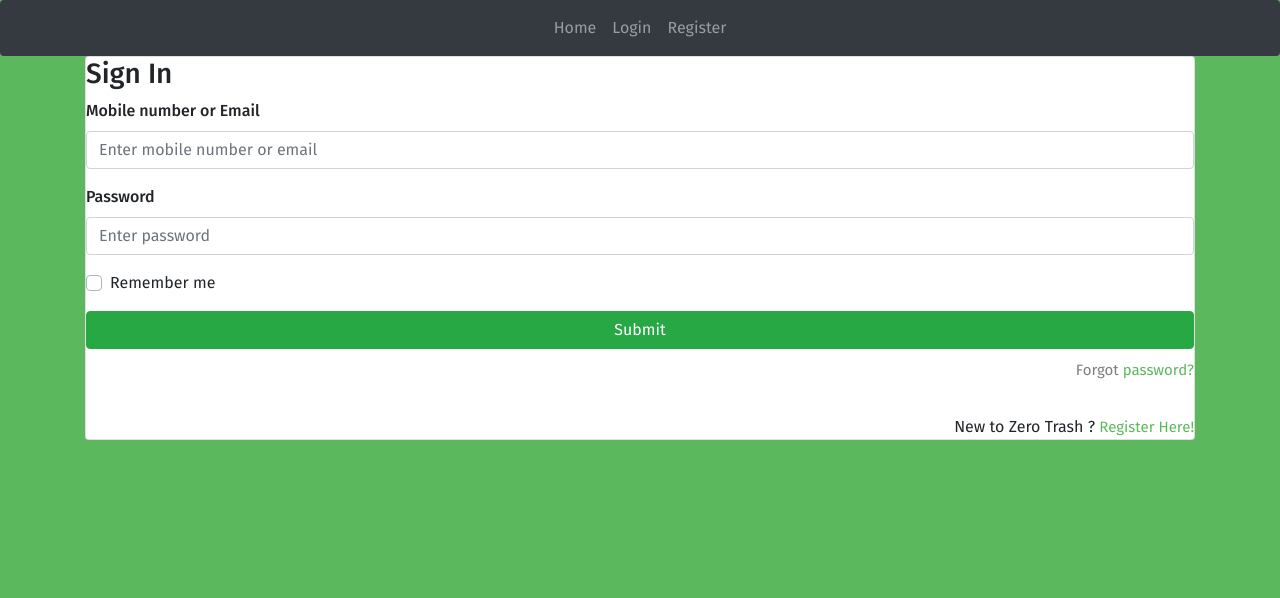
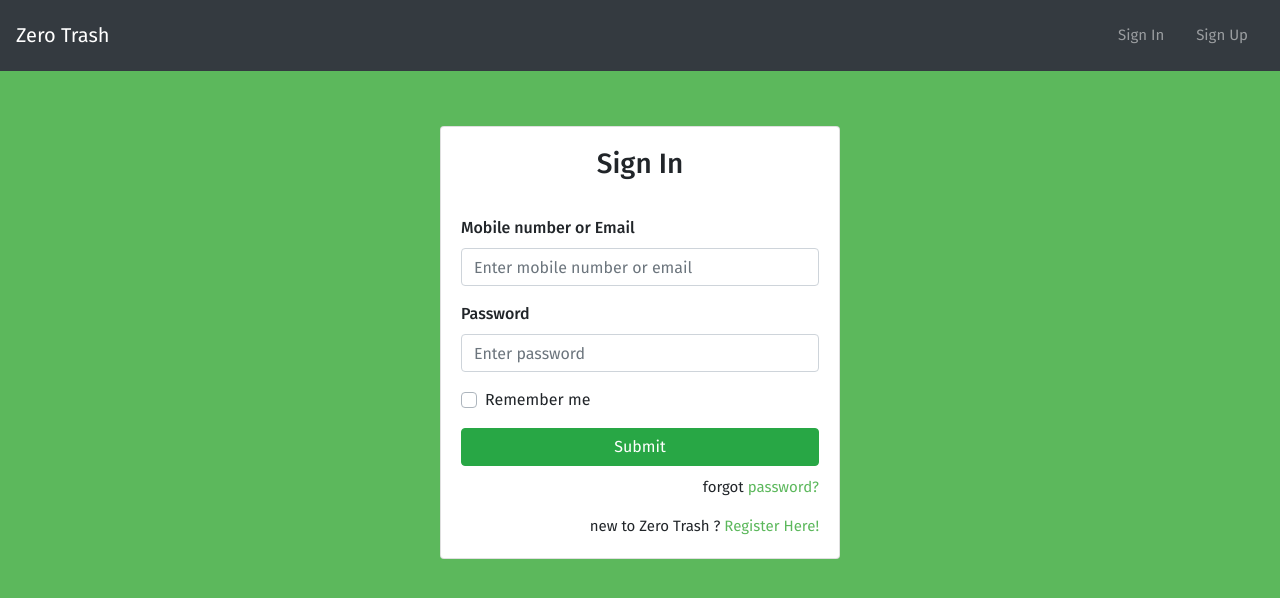
Before and after one commit to DDilshani/CO328-Project-Frontend-, a React (Create React App) app: page /login in a window 1280 px wide. Shown: the top 598 px of the page. Built offline with nearby package versions, Linux system fonts and the light colour scheme.

Commit message:
collapsabel navigation bar

```diff
--- a/src/App.js
+++ b/src/App.js
@@ -53,7 +53,7 @@ export default App;*/
 import React, { Component } from 'react'
 import { BrowserRouter as Router, Route } from 'react-router-dom'
 
-import Navbar from './components/layout/Navbar'
+import Navigationbar from './components/layout/Navigationbar'
 import Login from './components/Login'
 import Register from './components/Register'
 import Landing from './components/Landing'
@@ -63,7 +63,7 @@ class App extends Component {
     return (
       <Router>
         <div className="App">
-          <Navbar />
+          <Navigationbar />
           <Route exact path="/" component={Landing} />
           <div className="container">
             <Route exact path="/register" component={Register} />
--- a/src/components/Login.js
+++ b/src/components/Login.js
@@ -69,10 +69,11 @@ class Login extends Component {
         )
 
         return (
-            <div class = 'card'>
+            <div className = 'card'>
                 <form onSubmit = {this.continue}>
-                    <h3>Sign In</h3>
-
+                    <div className = 'header'>
+                        <h3>Sign In</h3>
+                    </div>
                     <div className="form-group">
                         <label>Mobile number or Email</label>
                         <input type="text"  value = {values.username} onChange = {this.handleChange('username')} className="form-control" placeholder="Enter mobile number or email" required />
@@ -92,14 +93,12 @@ class Login extends Component {
                     {values.validInput? null : alertMsg}
                     <button type="submit" className="btn btn-success btn-block">Submit</button>
                     <p className="forgot-password text-right">
-                        Forgot <a href="#">password?</a>
+                        forgot <a href="#">password?</a>
                     </p>
-
-                    <br></br>
 
 
                     <p className="register text-right">
-                        New to Zero Trash ? <a href="#">Register Here!</a>
+                        new to Zero Trash ? <a href="/register">Register Here!</a>
                     </p>
 
                 </form>
--- a/src/components/layout/Navbar.js
+++ /dev/null
@@ -1,69 +0,0 @@
-import React, { Component } from 'react'
-import { Link, withRouter } from 'react-router-dom'
-
-class Navbar extends Component {
-  logOut(e) {
-    e.preventDefault()
-    localStorage.removeItem('usertoken')
-    this.props.history.push(`/`)
-  }
-
-  render() {
-    const loginRegLink = (
-      <ul className="navbar-nav">
-        <li className="nav-item">
-          <Link to="/login" className="nav-link">
-            Login
-          </Link>
-        </li>
-        <li className="nav-item">
-          <Link to="/register" className="nav-link">
-            Register
-          </Link>
-        </li>
-      </ul>
-    )
-
-    const userLink = (
-      <ul className="navbar-nav">
-        <li className="nav-item">
-          <a href="" onClick={this.logOut.bind(this)} className="nav-link">
-            Logout
-          </a>
-        </li>
-      </ul>
-    )
-
-    return (
-      <nav className="navbar navbar-expand-lg navbar-dark bg-dark rounded">
-        <button
-          className="navbar-toggler"
-          type="button"
-          data-toggle="collapse"
-          data-target="#navbarsExample10"
-          aria-controls="navbarsExample10"
-          aria-expanded="false"
-          aria-label="Toggle navigation"
-        >
-          <span className="navbar-toggler-icon" />
-        </button>
-
-        <div
-          className="collapse navbar-collapse justify-content-md-center"
-          id="navbarsExample10"
-        >
-          <ul className="navbar-nav">
-            <li className="nav-item">
-              <Link to="/" className="nav-link">
-                Home
-              </Link>
-            </li>
-          </ul>
-          {localStorage.usertoken ? userLink : loginRegLink}
-        </div>
-      </nav>
-    )
-  }
-}
-
-export default withRouter(Navbar)
--- /dev/null
+++ b/src/components/layout/Navigationbar.js
@@ -0,0 +1,55 @@
+import React, { Component } from 'react'
+import { Link, withRouter } from 'react-router-dom'
+import { Button, Navbar, Nav, NavItem, NavDropdown, MenuItem } from 'react-bootstrap';
+
+class Navigationbar extends Component {
+  logOut(e) {
+    e.preventDefault()
+    localStorage.removeItem('usertoken')
+    this.props.history.push(`/`)
+  }
+
+  render() {
+    const loginRegLink = (
+      <Nav>
+        <Nav.Link>
+          <Link to="/login" className="nav-link">
+            Sign In
+          </Link>
+        </Nav.Link>
+
+        <Nav.Link>
+          <Link to="/register" className="nav-link">
+            Sign Up
+          </Link>
+        </Nav.Link>
+      </Nav>
+
+    )
+
+    const userLink = (
+      <Nav>
+        <Nav.Link>
+            <a href="" onClick={this.logOut.bind(this)} className="nav-link">
+              Logout
+            </a>
+        </Nav.Link>
+      </Nav>
+    )
+
+    return (
+      <Navbar collapseOnSelect expand="lg" bg="dark" variant="dark">
+        <Navbar.Brand href="#home">Zero Trash</Navbar.Brand>
+        <Navbar.Toggle aria-controls="responsive-navbar-nav" />
+        <Navbar.Collapse id="responsive-navbar-nav">
+          <Nav className="mr-auto">
+
+          </Nav>
+          {localStorage.usertoken ? userLink : loginRegLink}
+        </Navbar.Collapse>
+      </Navbar>
+    )
+  }
+}
+
+export default withRouter(Navigationbar)
--- a/src/components/registration_components/Confirm.js
+++ b/src/components/registration_components/Confirm.js
@@ -57,7 +57,9 @@ export class Confirm extends Component {
             <div className='card'>
 
                 <form onSubmit = {this.continue}>
-                    <h3>Confirm</h3>
+                <div className = 'header'>
+                        <h3>Sign Up</h3>
+                    </div>
 
                     <div className="form-group">
                         <label>Name</label>
--- a/src/components/registration_components/FormAddressDetails.js
+++ b/src/components/registration_components/FormAddressDetails.js
@@ -28,8 +28,9 @@ export class FormAddressDetails extends Component {
             <div className='card'>
 
                 <form onSubmit = {this.continue}>
-                    <h3>Sign Up</h3>
-
+                <div className = 'header'>
+                        <h3>Sign Up</h3>
+                    </div>
                     <div className="form-group">
                         <label>Address 1</label>
                         <input type="text"  value = {values.address1} onChange = {handleChange('address1')} className="form-control" placeholder="address 1" required />
--- a/src/components/registration_components/FormPasswords.js
+++ b/src/components/registration_components/FormPasswords.js
@@ -106,7 +106,9 @@ export class FormPasswords extends Component {
             <div className='card'>
 
                 <form onSubmit = {this.continue}>
-                    <h3>Sign Up</h3>
+                <div className = 'header'>
+                        <h3>Sign Up</h3>
+                    </div>
 
                     {this.state.validPassword? validPasswordClass : invalidPasswordClass}
 
--- a/src/components/registration_components/FormPersonalDetails.js
+++ b/src/components/registration_components/FormPersonalDetails.js
@@ -104,7 +104,9 @@ export class FormPersonalDetails extends Component {
         return (
             <div className='card'>
                 <form onSubmit = {this.continue}>
-                    <h3>Sign Up</h3>
+                <div className = 'header'>
+                        <h3>Sign Up</h3>
+                    </div>
 
                     <div className="form-group">
                         <label>First Name</label>
--- a/src/index.css
+++ b/src/index.css
@@ -19,7 +19,7 @@ body, html, .App, #root, .auth-wrapper {
   width: 100%;
   height: 100%;
 }
-
+/*
 .navbar-light {
   background-color: #ffffff;
   box-shadow: 0px 14px 80px rgba(34, 35, 58, 0.2);
@@ -52,12 +52,12 @@ body, html, .App, #root, .auth-wrapper {
   margin: 0;
   line-height: 1;
   padding-bottom: 20px;
-}
+}*/
 
 .custom-control-label {
   font-weight: 400;
 }
-
+/*
 .forgot-password,
 .forgot-password a {
   text-align: right;
@@ -65,13 +65,8 @@ body, html, .App, #root, .auth-wrapper {
   padding-top: 10px;
   color: #7f7d7d;
   margin: 0;
-}
-
-.register{
-  text-align: center;
-  padding-top: 10px;
-  margin: 0;
-}
+}*/
+/*
 
 .register a {
   text-align: center;
@@ -80,12 +75,36 @@ body, html, .App, #root, .auth-wrapper {
   color: #7f7d7d;
   margin: 0;
 }
+*/
+ a {
+  font-size: 15px;
+  color: #5cb85c;
+}
 
-.forgot-password a,
-.register a {
+a:hover {
+  font-size: 15px;
   color: #5cb85c;
 }
 
 .radio{
   text-align: center;
 }
+
+.card {
+  margin-top: 5%;
+  margin-left: auto;
+  margin-right: auto;
+  max-width: 400px;
+  padding: 20px;
+  padding-bottom: 5px;
+}
+
+.header {
+  text-align: center;
+  margin-bottom: 10%;
+}
+.card p{
+  font-size: 15px;
+  margin-top: 10px;
+  text-align: left;
+}
```
Also changed, not shown: src/components/Register.js (line endings or trailing spaces), src/components/registration_components/UserFunctions.js (line endings or trailing spaces).
